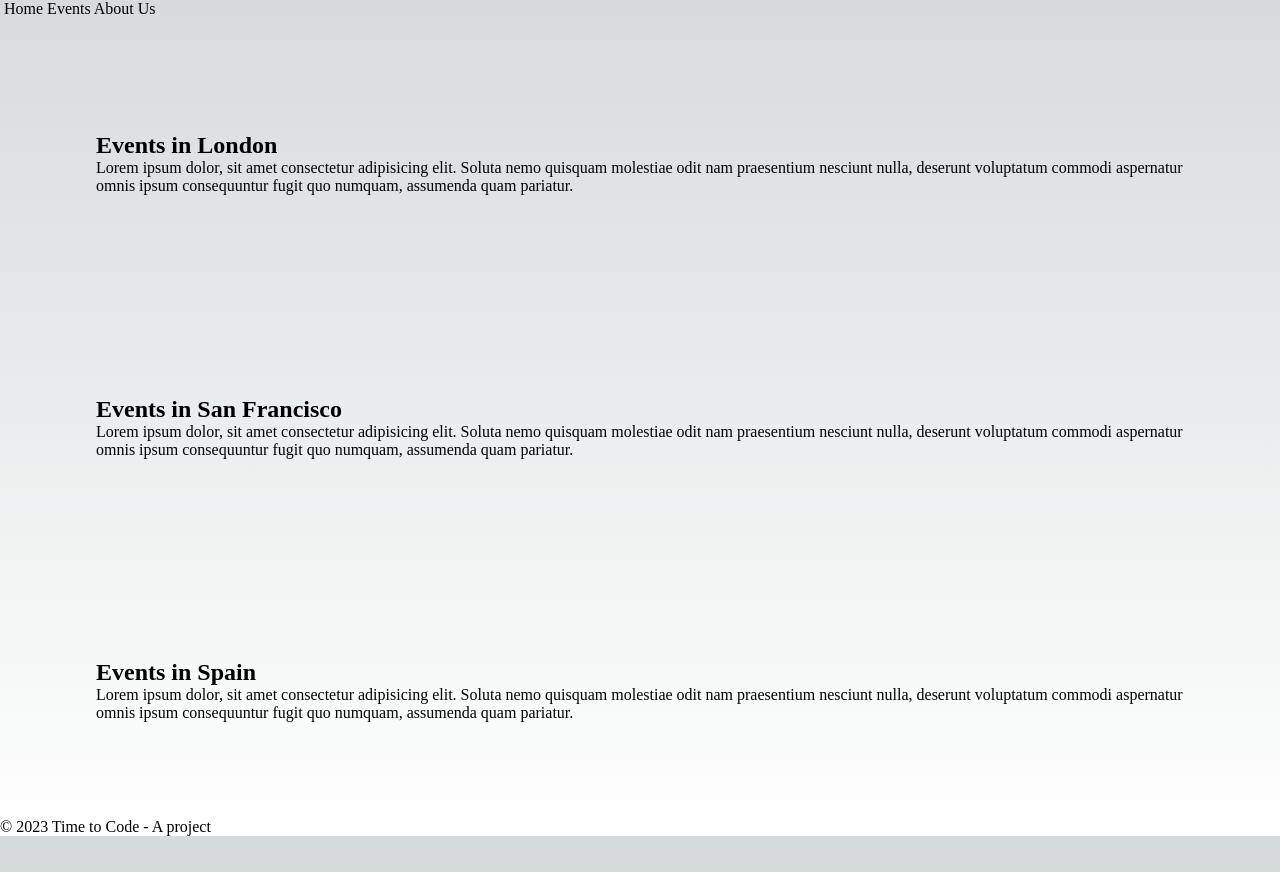
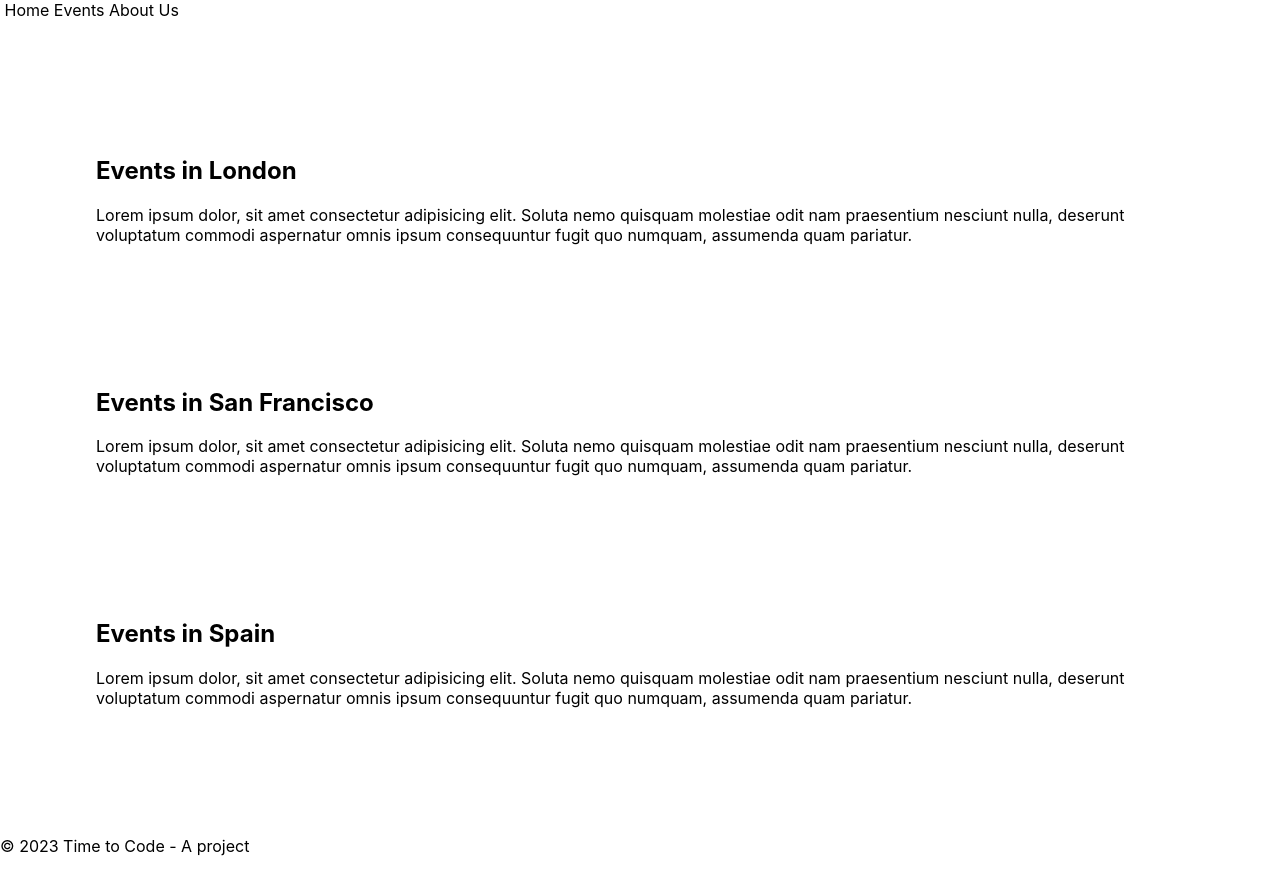
Before and after one commit to Davidcastel26/events_app, a Next.js app: page / in a window 1280 px wide. Before the commit the page ends 836 px from the top, so only its background shows below. Built offline with nearby package versions, Linux system fonts and the light colour scheme.

Commit message:
setting data

```diff
--- a/styles/globals.css
+++ b/styles/globals.css
@@ -1,98 +1,9 @@
-:root {
-  --max-width: 1100px;
-  --border-radius: 12px;
-  --font-mono: ui-monospace, Menlo, Monaco, 'Cascadia Mono', 'Segoe UI Mono',
-    'Roboto Mono', 'Oxygen Mono', 'Ubuntu Monospace', 'Source Code Pro',
-    'Fira Mono', 'Droid Sans Mono', 'Courier New', monospace;
-
-  --foreground-rgb: 0, 0, 0;
-  --background-start-rgb: 214, 219, 220;
-  --background-end-rgb: 255, 255, 255;
-
-  --primary-glow: conic-gradient(
-    from 180deg at 50% 50%,
-    #16abff33 0deg,
-    #0885ff33 55deg,
-    #54d6ff33 120deg,
-    #0071ff33 160deg,
-    transparent 360deg
-  );
-  --secondary-glow: radial-gradient(
-    rgba(255, 255, 255, 1),
-    rgba(255, 255, 255, 0)
-  );
-
-  --tile-start-rgb: 239, 245, 249;
-  --tile-end-rgb: 228, 232, 233;
-  --tile-border: conic-gradient(
-    #00000080,
-    #00000040,
-    #00000030,
-    #00000020,
-    #00000010,
-    #00000010,
-    #00000080
-  );
-
-  --callout-rgb: 238, 240, 241;
-  --callout-border-rgb: 172, 175, 176;
-  --card-rgb: 180, 185, 188;
-  --card-border-rgb: 131, 134, 135;
-}
-
-@media (prefers-color-scheme: dark) {
-  :root {
-    --foreground-rgb: 255, 255, 255;
-    --background-start-rgb: 0, 0, 0;
-    --background-end-rgb: 0, 0, 0;
-
-    --primary-glow: radial-gradient(rgba(1, 65, 255, 0.4), rgba(1, 65, 255, 0));
-    --secondary-glow: linear-gradient(
-      to bottom right,
-      rgba(1, 65, 255, 0),
-      rgba(1, 65, 255, 0),
-      rgba(1, 65, 255, 0.3)
-    );
-
-    --tile-start-rgb: 2, 13, 46;
-    --tile-end-rgb: 2, 5, 19;
-    --tile-border: conic-gradient(
-      #ffffff80,
-      #ffffff40,
-      #ffffff30,
-      #ffffff20,
-      #ffffff10,
-      #ffffff10,
-      #ffffff80
-    );
-
-    --callout-rgb: 20, 20, 20;
-    --callout-border-rgb: 108, 108, 108;
-    --card-rgb: 100, 100, 100;
-    --card-border-rgb: 200, 200, 200;
-  }
-}
-
-* {
-  box-sizing: border-box;
+html,
+body {
   padding: 0;
   margin: 0;
-}
-
-html,
-body {
-  max-width: 100vw;
-  overflow-x: hidden;
-}
-
-body {
-  color: rgb(var(--foreground-rgb));
-  background: linear-gradient(
-      to bottom,
-      transparent,
-      rgb(var(--background-end-rgb))
-    )
-    rgb(var(--background-start-rgb));
+  font-family: -apple-system, BlinkMacSystemFont, Segoe UI, Roboto, Oxygen,
+    Ubuntu, Cantarell, Fira Sans, Droid Sans, Helvetica Neue, sans-serif;
 }
 
 a {
@@ -100,8 +11,18 @@ a {
   text-decoration: none;
 }
 
+* {
+  box-sizing: border-box;
+}
+
+
+
 @media (prefers-color-scheme: dark) {
   html {
     color-scheme: dark;
   }
+  body {
+    color: white;
+    background: black;
+  }
 }
```
Also changed, not shown: data/data.json (added, +1 -0 lines), pages/events/[cat]/index.js (added, +15 -0 lines), pages/events/[cat]/[id].js (renamed from pages/events/[id].js).
